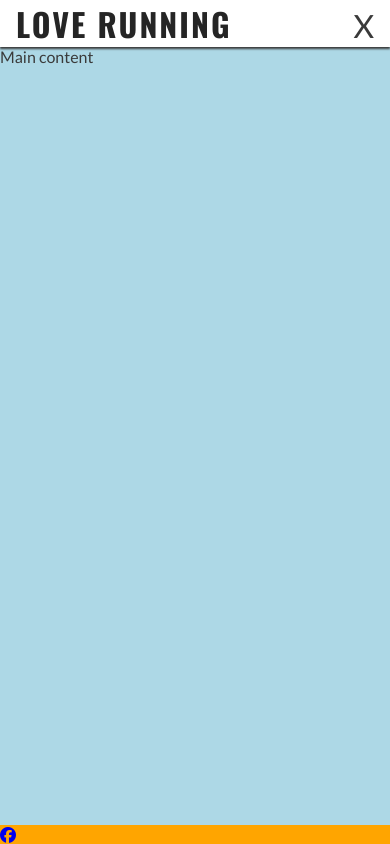
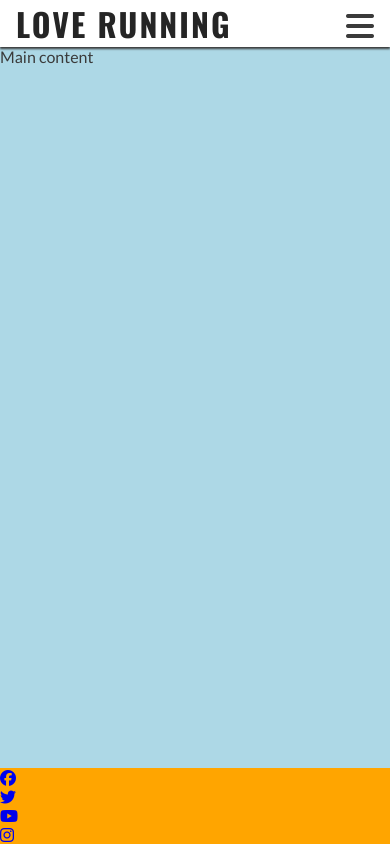
Before and after one commit to RobertDivkovic/love-running, a plain HTML site: page index.html in a window 390 px wide. Drawn offline with nearby package versions, Linux system fonts and the light colour scheme.

Commit message:
Add remaining links to footer

```diff
--- a/index.html
+++ b/index.html
@@ -26,7 +26,7 @@
             <h1 id="logo">Love Running</h1>
         </a>
         <input type="checkbox" id="nav-toggle" name="nav-toggle">
-        <label for="nav-toggle" class="nav-toggle-label">X</label>
+        <label for="nav-toggle" class="nav-toggle-label"><i class="fa-solid fa-bars"></i></label>
         <nav>
             <ul id="menu">
                 <li><a href="" class="active">Home</a></li>
@@ -41,6 +41,9 @@
     <footer>
         <ul>
             <li><a href="https://www.facebook.com/" target="_blank" rel="noopener" aria-label="Visit our Facebook page (opens in a new tab)"><i class="fa-brands fa-facebook"></i></a></li>
+            <li><a href="https://www.twitter.com/" target="_blank" rel="noopener" aria-label="Visit our Twitter page (opens in a new tab)"><i class="fa-brands fa-twitter"></i></a></li>
+            <li><a href="https://www.youtube.com/" target="_blank" rel="noopener" aria-label="Visit our Youtube page (opens in a new tab)"><i class="fa-brands fa-youtube"></i></a></li>
+            <li><a href="https://www.instagram.com/" target="_blank" rel="noopener" aria-label="Visit our Instagram page (opens in a new tab)"><i class="fa-brands fa-instagram"></i></a></li>
         </ul>
     </footer>
 
```
